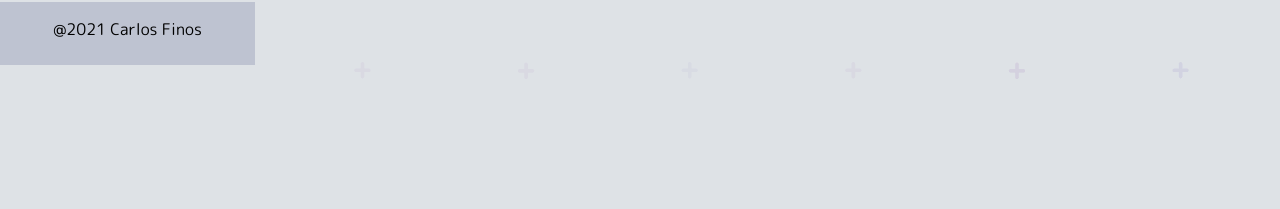
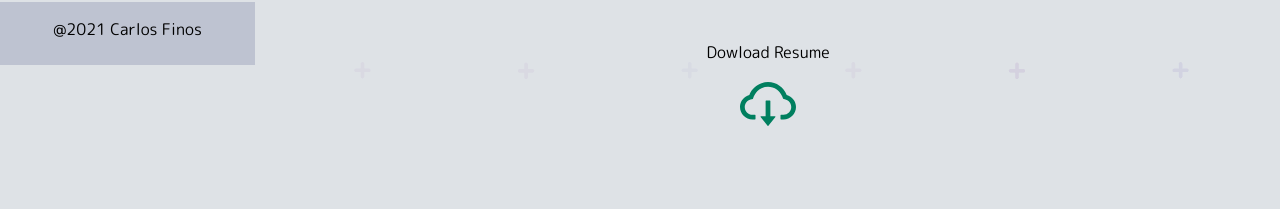
Before and after one commit to charliefinos/portfolio, a React (Create React App) app: page /about in a window 1280 px wide. Shown: the part 735-944 px from the top of the page. Built offline with nearby package versions, Linux system fonts and the light colour scheme.

Commit message:
add resume

```diff
--- a/src/data/data.js
+++ b/src/data/data.js
@@ -2,7 +2,7 @@ export const data = {
 
     home: {
         name: "Carlos E. Finos",
-        role: "React Developer",
+        role: "MERN Developer",
         github: {
             name: "Github",
             link: "https://github.com/charlyfinos"
--- a/src/screens/AboutPage.js
+++ b/src/screens/AboutPage.js
@@ -14,6 +14,10 @@ const AboutPage = ({ about }) => {
                 className="about"
             >
                 <About about={about} />
+                <div className="about-resume">
+                    <p>Dowload Resume</p>
+                    <a className="icon-holder" href='./carlos-finos.pdf' download><AiOutlineCloudDownload className="icon ig" /></a>
+                </div>
                 <Skills />
             </motion.div>
         </div>
```
Also changed, not shown: 1 other file (tests, documents, lock files or other folders).
